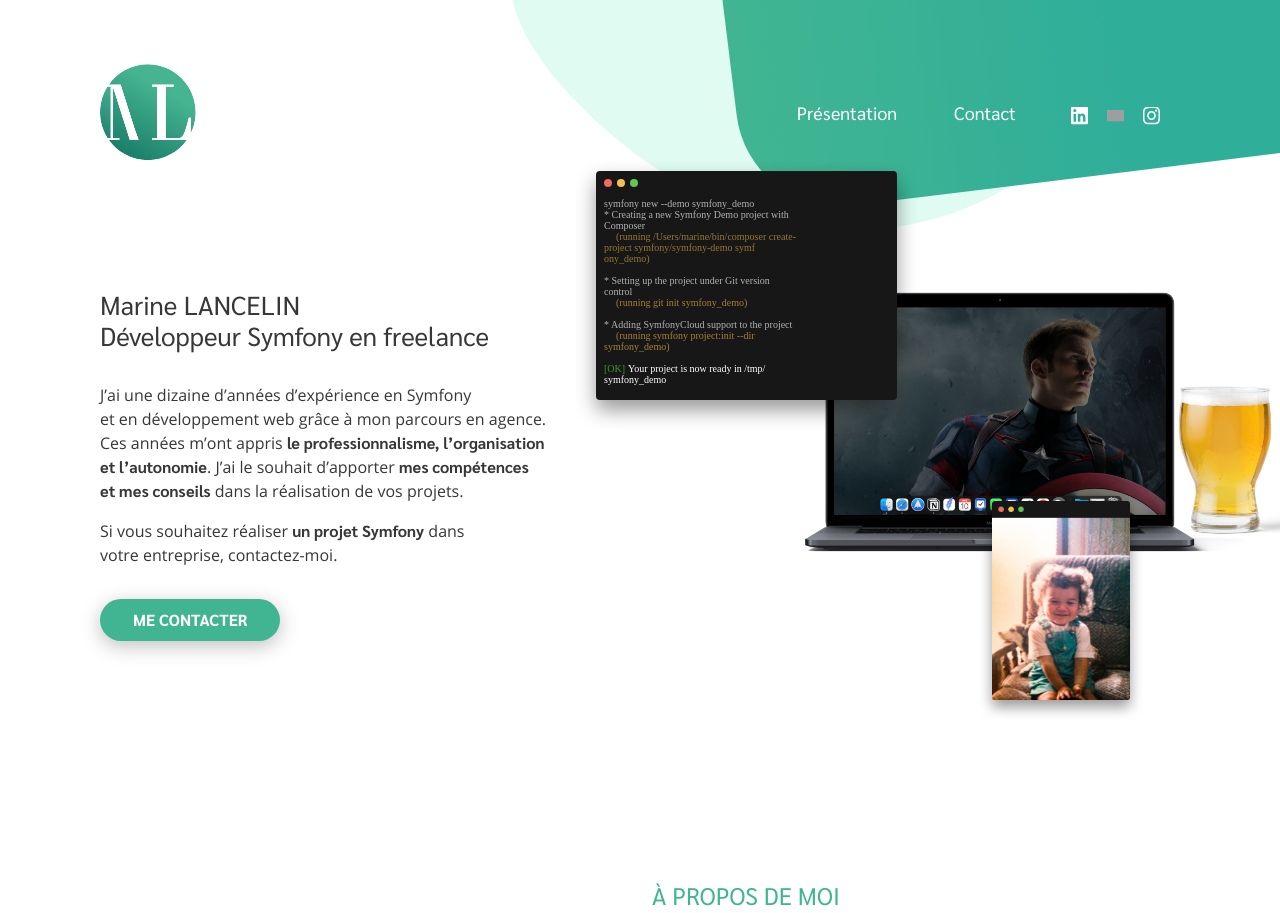
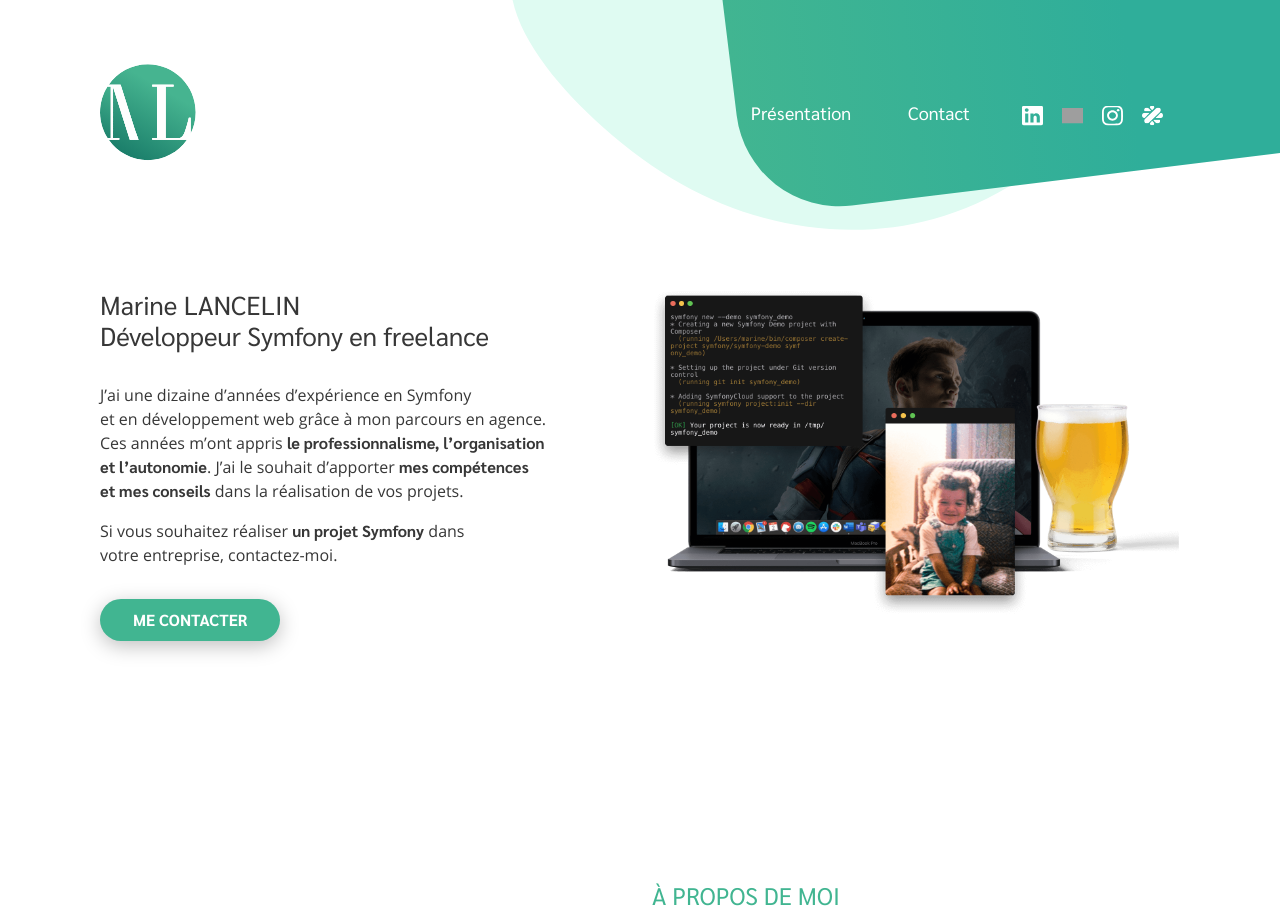
Before and after one commit to marinesl/mon-site, a Symfony app: template templates/site/homepage.html.twig in a window 1280 px wide. Shown: the top 913 px of the page. Run offline with Twig, Linux system fonts and the light colour scheme; the template is opened without the code that fills it, so the values that code supplies are empty; form fields are guessed from the names that the template uses; some libraries are stand-ins or nearby versions; grey boxes are pictures that could not be loaded.

Commit message:
Logo et lien Malt + MAJ image header + MAJ meta tags

```diff
--- a/public/css/site.css
+++ b/public/css/site.css
@@ -81,7 +81,7 @@ p a { color: #41B591; }
     .site header { padding: 1rem 15px; padding-left: 0; }
     .site header #logo { width: 55px; margin-left: 15px; }
     .site header .menu-desktop { display: none; }
-    .site header .menu-mobile .nav-socials img { width: 20%; }
+    .site header .menu-mobile .nav-socials img { width: 25%; }
 }
 @media (min-width: 414px) {
     .site header { padding: 1rem 15px; padding-left: 0; }
@@ -107,7 +107,7 @@ p a { color: #41B591; }
     .site header .link a { color: #fff; }
     .site header .link a.active { border-bottom-color: rgba(255,255,255,0.5); border-bottom-width: 2px; }
     .site header #menu-rs { margin-top: 0; text-align: inherit; }
-    .site header #menu-rs img { width: 15%; }
+    .site header #menu-rs img { width: 13%; }
 }
 @media (min-width: 1280px) {
     .site header { padding: 4rem 100px; }
@@ -128,7 +128,7 @@ p a { color: #41B591; }
 .site footer #footer-left { padding-left: 0; }
 .site footer #footer-right { padding-right: 0; }
 .site footer #footer-right p { color: rgba(255,255,255, 0.25); }
-.site footer #footer-right #footer-rs img { width: 30px; margin-right: 15px; }
+.site footer #footer-right #footer-rs img { width: 30px; margin-right: 15px; opacity: 0.25; }
 .site footer #footer-right #footer-rs a:last-child img { margin-right: 0; }
 
 @media (min-width: 320px) {
@@ -191,84 +191,85 @@ img#header-forme { position: absolute; top: 0; right: 0; z-index: -1; }
 .site #introduction { padding-top: 4rem; }
 .site #introduction h1 { font-family: 'Sarabun-Regular'; margin-bottom: 2rem; }
 .site #introduction div:last-child { position: relative; }
-.site #introduction #introduction-mac { position: absolute; }
-.site #introduction #introduction-console { position: absolute; }
-.site #introduction #introduction-photo { position: absolute; width: 30%; }
+/* .site #introduction #introduction-mac { position: absolute; } */
+/* .site #introduction #introduction-console { position: absolute; } */
+/* .site #introduction #introduction-photo { position: absolute; width: 30%; } */
+.site #introduction #introduction-image { width: 100%; }
 .site #introduction button { float: left; margin-top: 1rem; }
 
 @media (min-height: 533px) {
-    .site #introduction #introduction-console { top: -8rem; }
-    .site #introduction #introduction-photo { bottom: -3rem; }
+    /* .site #introduction #introduction-console { top: -8rem; } */
+    /* .site #introduction #introduction-photo { bottom: -3rem; } */
 }
 @media (min-height: 600px) {
-    .site #introduction #introduction-console { top: -8rem; }
-    .site #introduction #introduction-photo { bottom: -3rem; }
+    /* .site #introduction #introduction-console { top: -8rem; } */
+    /* .site #introduction #introduction-photo { bottom: -3rem; } */
 }
 @media (min-width: 1024px) and (min-height: 768px) {
-    .site #introduction #introduction-console { top: -8rem; }
-    .site #introduction #introduction-photo { bottom: -3rem; }
+    /* .site #introduction #introduction-console { top: -8rem; } */
+    /* .site #introduction #introduction-photo { bottom: -3rem; } */
 }
 @media (min-width: 1366px) and (min-height: 768px) {
-    .site #introduction #introduction-console { top: -8rem; }
-    .site #introduction #introduction-photo { bottom: -14rem; }
+    /* .site #introduction #introduction-console { top: -8rem; } */
+    /* .site #introduction #introduction-photo { bottom: -14rem; } */
 }
 @media (min-height: 800px) {
-    .site #introduction #introduction-photo { bottom: -5rem; }
+    /* .site #introduction #introduction-photo { bottom: -5rem; } */
 }
 @media (min-height: 900px) {
-    .site #introduction #introduction-console { top: -8rem; }
-    .site #introduction #introduction-photo { bottom: -14rem; }
+    /* .site #introduction #introduction-console { top: -8rem; } */
+    /* .site #introduction #introduction-photo { bottom: -14rem; } */
 }
 @media (min-height: 950px) {
-    .site #introduction #introduction-photo { bottom: -19rem; }
+    /* .site #introduction #introduction-photo { bottom: -19rem; } */
 }
 @media (min-height: 1050px) {
-    .site #introduction #introduction-photo { bottom: -20rem; }
+    /* .site #introduction #introduction-photo { bottom: -20rem; } */
 }
 @media (min-height: 1020px) {
-    .site #introduction #introduction-photo { bottom: -24rem; }
+    /* .site #introduction #introduction-photo { bottom: -24rem; } */
 }
 @media (min-height: 1050px) {
-    .site #introduction #introduction-photo { bottom: -15rem; }
+    /* .site #introduction #introduction-photo { bottom: -15rem; } */
 }
 @media (min-height: 1080px) {
-    .site #introduction #introduction-photo { bottom: -19rem; }
+    /* .site #introduction #introduction-photo { bottom: -19rem; } */
 }
 @media (min-height: 1280px) {
-    .site #introduction #introduction-photo { bottom: -3rem; }
+    /* .site #introduction #introduction-photo { bottom: -3rem; } */
 }
 @media (min-height: 1366px) {
-    .site #introduction #introduction-photo { bottom: -4rem; }
+    /* .site #introduction #introduction-photo { bottom: -4rem; } */
 }
 
 @media (min-width: 320px) {
     .site #introduction h1 { font-size: 24px; }
     .site #introduction div:last-child { display: none; }
-    .site #introduction #introduction-mac { width: 140%; right: -11rem; }
+    /* .site #introduction #introduction-mac { width: 140%; right: -11rem; }
     .site #introduction #introduction-console { left: -4rem; width: 60%; }
-    .site #introduction #introduction-photo { right: 4rem; }
+    .site #introduction #introduction-photo { right: 4rem; } */
 }
 @media (min-width: 414px) {
     .site #introduction h1 { font-size: 24px; }
     .site #introduction div:last-child { display: none; }
-    .site #introduction #introduction-mac { width: 140%; right: -11rem; }
+    /* .site #introduction #introduction-mac { width: 140%; right: -11rem; }
     .site #introduction #introduction-console { left: -4rem; width: 60%; }
-    .site #introduction #introduction-photo { right: 4rem; }
+    .site #introduction #introduction-photo { right: 4rem; } */
 }
 @media (min-width: 480px) {
     .site #introduction h1 { font-size: 24px; }
     .site #introduction div:last-child { display: none; }
-    .site #introduction #introduction-mac { width: 140%; right: -11rem; }
+    /* .site #introduction #introduction-mac { width: 140%; right: -11rem; }
     .site #introduction #introduction-console { left: -4rem; width: 60%; }
-    .site #introduction #introduction-photo { right: 4rem; }
+    .site #introduction #introduction-photo { right: 4rem; } */
 }
 @media (min-width: 600px) {
     .site #introduction div:first-child { padding-right: 5rem; }
     .site #introduction h1 { font-size: 24px; }
     .site #introduction div:last-child { display: none; }
-    .site #introduction #introduction-mac { width: 140%; right: -11rem; }
+    /* .site #introduction #introduction-mac { width: 140%; right: -11rem; }
     .site #introduction #introduction-console { left: -4rem; width: 60%; }
-    .site #introduction #introduction-photo { right: 4rem; }
+    .site #introduction #introduction-photo { right: 4rem; } */
 }
 @media (min-width: 768px) {
     .site #introduction div:last-child { display: none; }
@@ -278,16 +279,16 @@ img#header-forme { position: absolute; top: 0; right: 0; z-index: -1; }
 }
 @media (min-width: 1280px) {
     .site #introduction h1 { font-size: 26px; }
-    .site #introduction #introduction-mac { width: 120%; right: -17rem; }
+    /* .site #introduction #introduction-mac { width: 120%; right: -17rem; }
     .site #introduction #introduction-console { width: auto; }
-    .site #introduction #introduction-photo { right: 3rem; }
+    .site #introduction #introduction-photo { right: 3rem; } */
 }
 @media (min-width: 1680px) {
-    .site #introduction #introduction-photo { right: 7rem; }
+    /* .site #introduction #introduction-photo { right: 7rem; } */
 }
 @media (min-width: 1920px) {
     .site #introduction div:first-child { padding-right: 20rem; }
-    .site #introduction #introduction-photo { right: 11rem; }
+    /* .site #introduction #introduction-photo { right: 11rem; } */
 }
 
 
--- a/templates/base_site.html.twig
+++ b/templates/base_site.html.twig
@@ -32,16 +32,16 @@
         <!-- Facebook Meta Tags -->
         <meta property="og:url" content="https://marinelancelin.fr">
         <meta property="og:type" content="website">
-        <meta property="og:title" content="Marine LANCELIN - Portfolio développeuse : Symfony, PHP, freelance">
-        <meta property="og:description" content="Découvrez mon portfolio de développeuse Symfony, PHP et en tant que freelance.">
+        <meta property="og:title" content="Marine LANCELIN - Développeur Symfony/PHP Freelance">
+        <meta property="og:description" content="Découvrez mon profil de Développeur Symfony/PHP Freelance.">
         <meta property="og:image" content="{{ asset('images/opengraph.png') }}">
 
         <!-- Twitter Meta Tags -->
         <meta name="twitter:card" content="summary_large_image">
         <meta property="twitter:domain" content="marinelancelin.fr">
         <meta property="twitter:url" content="https://marinelancelin.fr">
-        <meta name="twitter:title" content="Marine LANCELIN - Portfolio développeuse : Symfony, PHP, freelance">
-        <meta name="twitter:description" content="Découvrez mon portfolio de développeuse Symfony, PHP et en tant que freelance.">
+        <meta name="twitter:title" content="Marine LANCELIN - Développeur Symfony/PHP Freelance">
+        <meta name="twitter:description" content="Découvrez mon profil de Développeur Symfony/PHP Freelance.">
         <meta name="twitter:image" content="{{ asset('images/opengraph.png') }}">
 
         <!-- Meta Tags Generated via https://www.opengraph.xyz -->
@@ -71,9 +71,6 @@
         <script src="{{ asset('js/site.js') }}"></script>
         {% block javascripts %}{% endblock %}
 
-        {# {{ render_esi(path('ch_cookie_consent.show_if_cookie_consent_not_set', { 'locale' : app.request.locale })) }}
-        {% include "@CHCookieConsent/cookie_consent_styling.html.twig" %} #}
-
         <script>
             window.axeptioSettings = {
             clientId: "630dcef37b9b91c4d791fc5d",
--- a/templates/site/footer.html.twig
+++ b/templates/site/footer.html.twig
@@ -12,9 +12,10 @@
             <p><a href="{{ path('homepage') }}#contact">Contact</a></p>
 
             <div id="footer-rs">
-                <a href="https://fr.linkedin.com/in/marine-lancelin-a4b25389" target="_blank" title="Linkedin"><img src="{{ asset('picto/linkedin-footer.svg') }}" alt="LinkedIn"></a>
-                <a href="https://github.com/marinesl" target="_blank" title="Github"><img src="{{ asset('picto/github-footer.svg') }}" alt="Github"></a>
-                <a href="https://www.instagram.com/marines_l/?hl=fr" target="_blank" title="Instragram"><img src="{{ asset('picto/instagram-footer.svg') }}" alt="Instagram"></a>
+                <a href="https://fr.linkedin.com/in/marine-lancelin-a4b25389" target="_blank" title="Linkedin"><img src="{{ asset('picto/linkedin.svg') }}" alt="LinkedIn"></a>
+                <a href="https://github.com/marinesl" target="_blank" title="Github"><img src="{{ asset('picto/github.svg') }}" alt="Github"></a>
+                <a href="https://www.instagram.com/marines_l/?hl=fr" target="_blank" title="Instragram"><img src="{{ asset('picto/instagram.svg') }}" alt="Instagram"></a>
+                <a href="https://www.malt.fr/profile/marinelancelin" target="_blank" title="Malt"><img src="{{ asset('picto/malt.svg') }}" alt="Malt"></a>
             </div>
         </div>
 
--- a/templates/site/homepage.html.twig
+++ b/templates/site/homepage.html.twig
@@ -1,6 +1,6 @@
 {% extends 'base_site.html.twig' %}
 
-{% block title %}Marine LANCELIN - Présentation{% endblock %}
+{% block title %}Marine LANCELIN - Freelance Symfony{% endblock %}
 
 {% block body_class %}site homepage{% endblock %}
 
@@ -18,9 +18,10 @@
             <button class="btn"> <a href="{{ path('homepage') }}#contact" title="Contact"> Me contacter</a></button>
         </div>
         <div class="col-xl-6 col-lg-5 col-md-4 col-sm-12">
-            <img src="{{ asset('images/mac-header.png') }}" alt="Mac avec Captain America en background de bureau et une bière sur le côté droit" id="introduction-mac">
-            <img src="{{ asset('images/console-header.svg') }}" alt="Console avec des commandes Symfony" id="introduction-console">
-            <img src="{{ asset('images/photo-header.png') }}" alt="Photo de moi enfant avec un chien" id="introduction-photo">
+            <img src="{{ asset('images/header.png') }}" alt="Mac avec Captain America en background de bureau et une bière sur le côté droit + Console avec des commandes Symfony + Photo de moi enfant avec un chien" id="introduction-image">
+            {# <img src="{{ asset('images/mac-header.png') }}" alt="Mac avec Captain America en background de bureau et une bière sur le côté droit" id="introduction-mac"> #}
+            {# <img src="{{ asset('images/console-header.svg') }}" alt="Console avec des commandes Symfony" id="introduction-console"> #}
+            {# <img src="{{ asset('images/photo-header.png') }}" alt="Photo de moi enfant avec un chien" id="introduction-photo"> #}
         </div>
     </div>
 
--- a/templates/site/menu.html.twig
+++ b/templates/site/menu.html.twig
@@ -40,12 +40,13 @@
                 <a href="https://fr.linkedin.com/in/marine-lancelin-a4b25389" target="_blank" title="Linkedin"><img src="{{ asset('picto/linkedin-vert.svg') }}" alt="LinkedIn"></a>
                 <a href="https://github.com/marinesl" target="_blank" title="Github"><img src="{{ asset('picto/github-vert.svg') }}" alt="Github"></a>
                 <a href="https://www.instagram.com/marines_l/?hl=fr" target="_blank" title="Instragram"><img src="{{ asset('picto/instagram-vert.svg') }}" alt="Instagram"></a>
+                <a href="https://www.malt.fr/profile/marinelancelin" target="_blank" title="Malt"><img src="{{ asset('picto/malt-vert.svg') }}" alt="Malt"></a>
             </li>
         </ul>
 
         {# Desktop #}
         <div class="row menu-desktop">
-            <div class="col-lg-3 col-md-3 col-sm-4 col-4">
+            <div class="col-lg-2 col-md-2 col-sm-4 col-4">
                 {# <a href="{{ path('homepage') }}" title="Présentation"
                     {% if app.request.get('_route') == 'homepage' %}class="active"{% endif %}
                 >
@@ -64,10 +65,11 @@
             <div class="col-lg-3 col-md-3 col-sm-4 col-4">
                 <a href="{{ path('homepage') }}#contact">Contact</a>
             </div>
-            <div class="col-lg-3 col-md-3 col-sm-12 col-12" id="menu-rs">
+            <div class="col-lg-4 col-md-4 col-sm-12 col-12" id="menu-rs">
                 <a href="https://fr.linkedin.com/in/marine-lancelin-a4b25389" target="_blank" title="Linkedin"><img src="{{ asset('picto/linkedin.svg') }}" alt="LinkedIn"></a>
                 <a href="https://github.com/marinesl" target="_blank" title="Github"><img src="{{ asset('picto/github.svg') }}" alt="Github"></a>
                 <a href="https://www.instagram.com/marines_l/?hl=fr" target="_blank" title="Instragram"><img src="{{ asset('picto/instagram.svg') }}" alt="Instagram"></a>
+                <a href="https://www.malt.fr/profile/marinelancelin" target="_blank" title="Malt"><img src="{{ asset('picto/malt.svg') }}" alt="Malt"></a>
             </div>
         </div>
     </div>
```
Also changed, not shown: public/images/console-header.svg (deleted), public/images/header.png (added), public/images/mac-header.png (deleted), public/images/photo-header.png (deleted), public/picto/github-footer.svg (deleted), public/picto/instagram-footer.svg (deleted), public/picto/linkedin-footer.svg (deleted), public/picto/malt-vert.svg (added), public/picto/malt.svg (added).
